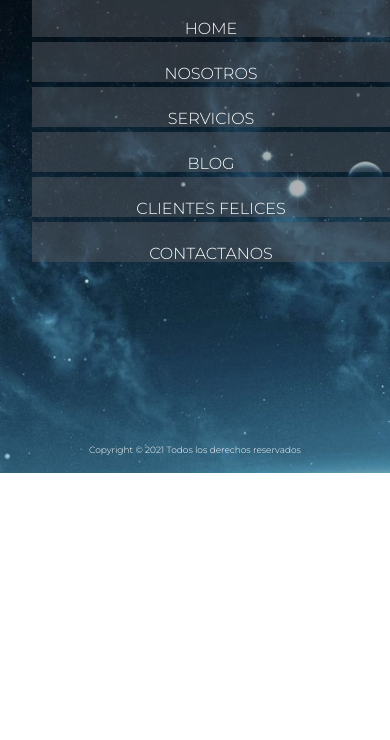
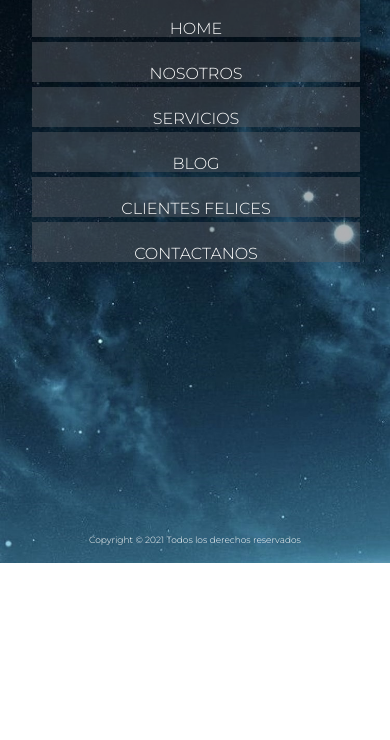
Before and after one commit to SolMoyano1/OMG, a website: page index.html in a window 390 px wide. Shown: the part 104-844 px from the top of the page. Drawn offline with nearby package versions, Linux system fonts and the light colour scheme.

Commit message:
version 3.4

```diff
--- a/SCSS/x.scss
+++ b/SCSS/x.scss
@@ -298,7 +298,7 @@ p{
     }
 
     .logoGrande{
-        margin-bottom: 100px;
+        margin-bottom: 190px;
         width: 0.10px;
         height: 0.01px;
     }
@@ -312,22 +312,19 @@ p{
     /*CaractsMenúCELU*/
     .logosOmg{
         margin-left: 0px;
-        margin-top: 5px;
     }
-
 
     nav{
         background-color: rgba(36, 65, 89, 0);
         display: flex;
         position: relative;
         flex-direction: column;
-        margin-left: 0px;
-        width: 100%;
         text-align: center;
         align-items: center;
+        grid-template-columns: 1fr;
+        padding-right: 30px;
         ul{
             width: 100%;
-            margin-left: 0px;
             li{
                 width: 100%;
                 a{
@@ -344,7 +341,6 @@ p{
 
     .menu{
         align-items: center;
-        margin-left: 0px;
         display: block;
         text-align: center;
         height: 40px;
@@ -352,6 +348,7 @@ p{
         background-color: rgba(89, 93, 99, 0.47);
         margin: 5px 0px;
         border: 0px;
+        margin-left: 0px;
     }
 
     /*nosotrosCELU*/
```
Also changed, not shown: CSS/x.css.
